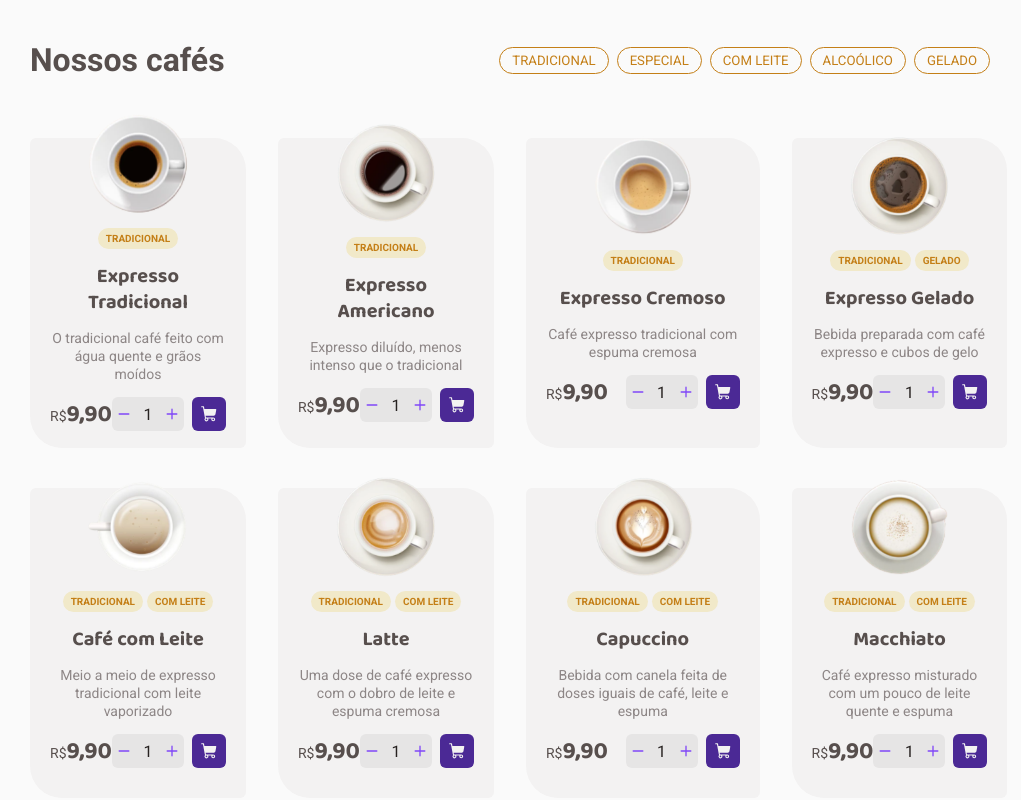
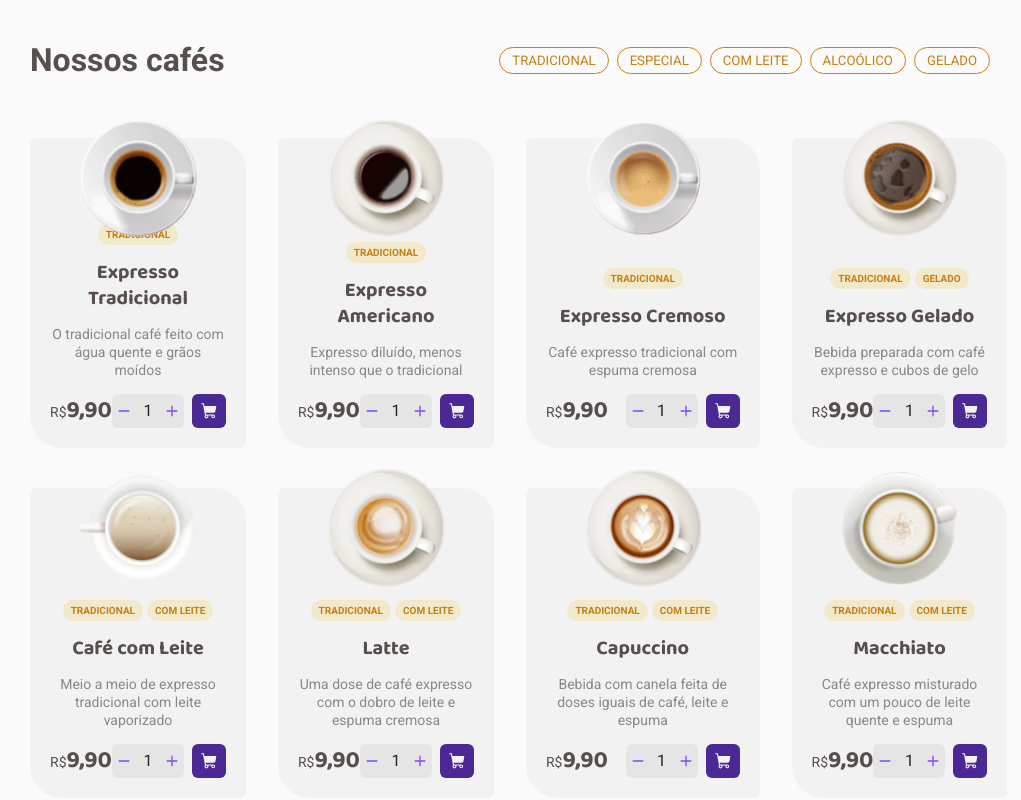
Before and after one commit to Dex64ter/Coffee-Delivery, a React (Vite) app: page / in a window 1280 px wide. Shown: the part 760-1560 px from the top of the page, without its empty margins (130-1151 px from the left). Built offline with nearby package versions, Linux system fonts and the light colour scheme; data requests are answered from the project's data file.

Commit message:
Ajustes no card item

```diff
--- a/src/components/Header/styles.ts
+++ b/src/components/Header/styles.ts
@@ -11,6 +11,7 @@ export const HeaderContainer = styled.header`
   position: sticky;
   position: -webkit-sticky;
   top: 0;
+  z-index: 999;
 
   background-color: ${(props) => props.theme.base.background};
 `
--- a/src/pages/Home/components/CoffeeCard/styles.ts
+++ b/src/pages/Home/components/CoffeeCard/styles.ts
@@ -3,10 +3,11 @@ import styled from 'styled-components'
 export const CoffeeCardContainer = styled.div`
   background-color: ${(props) => props.theme.base['base-card']};
   height: 310px;
+  position: relative;
 
   display: flex;
   flex-direction: column;
-  justify-content: center;
+  justify-content: end;
   align-items: center;
   gap: 0.875rem;
   padding: 1.25rem;
@@ -18,7 +19,9 @@ export const CoffeeCardContainer = styled.div`
   text-align: center;
 
   img {
-    margin-top: -40px;
+    top: -20px;
+    position: absolute;
+    width: 120px;
   }
 `
 
```
Also changed, not shown: src/pages/Home/index.tsx (+0 -14 lines).
